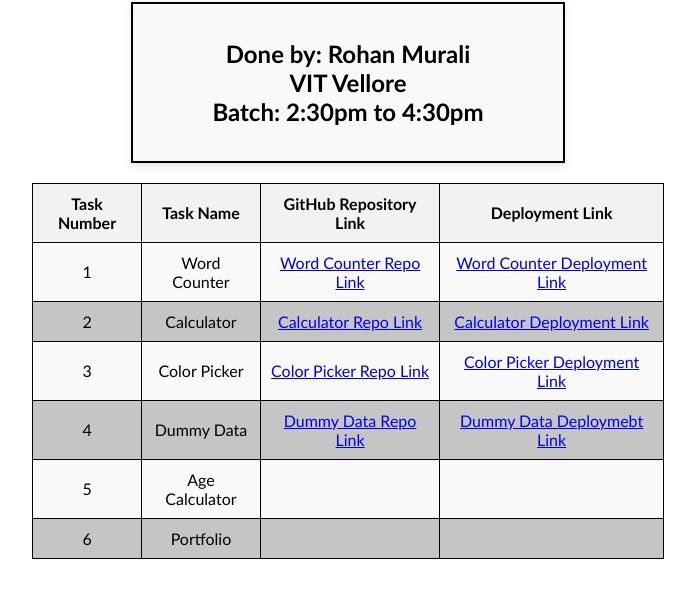
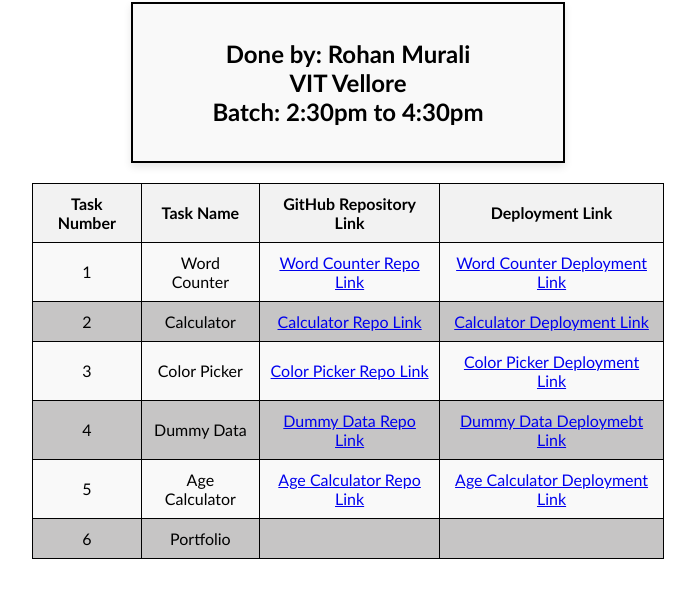
Before and after one commit to RohanMurali3101/Ethnus-MERN-ReactTasks, a plain HTML site: page index.html in a window 1280 px wide. Shown: the part 80-678 px from the top of the page, without its empty margins (292-987 px from the left). Drawn offline with Linux system fonts and the light colour scheme.

Commit message:
Updating

```diff
--- a/index.html
+++ b/index.html
@@ -48,8 +48,8 @@
             <tr>
                 <td>5</td>
                 <td>Age Calculator</td>
-                <td><a href="https://github.com/RohanMurali3101/React-AgeCalculator"></a></td>
-                <td><a href="https://react-age-calculator-21bce3460.vercel.app/"></a></td>
+                <td><a href="https://github.com/RohanMurali3101/React-AgeCalculator">Age Calculator Repo Link</a></td>
+                <td><a href="https://react-age-calculator-21bce3460.vercel.app/">Age Calculator Deployment Link</a></td>
             </tr>
             <tr>
                 <td>6</td>
```
